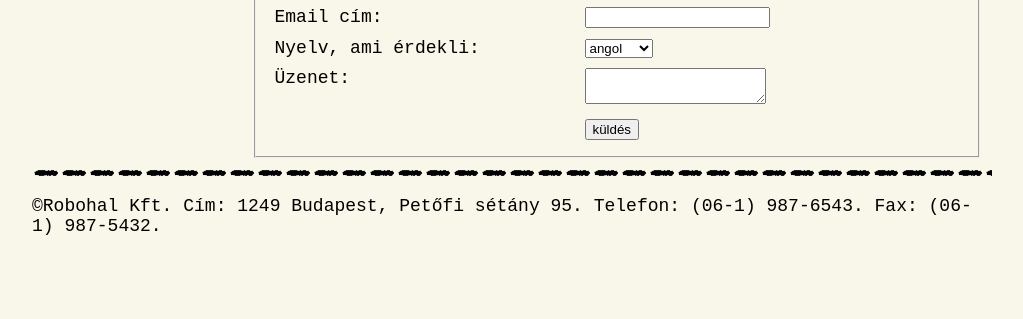
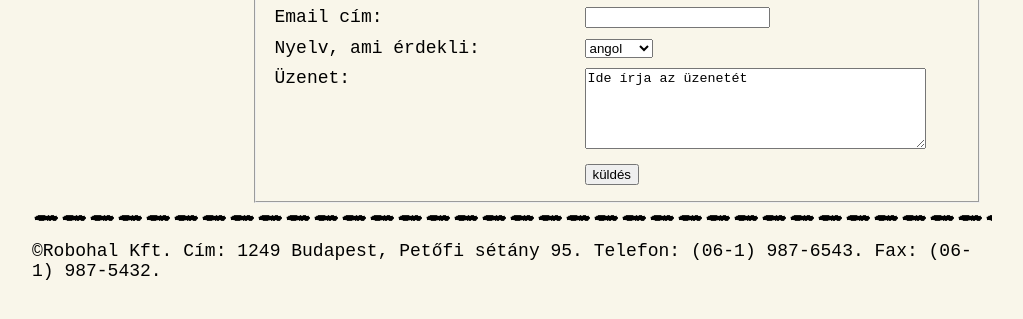
Before and after one commit to paaldorina/munkaf-jlok-9, a plain HTML site: page kapcsolat.html in a window 1280 px wide. Shown: the part 255-574 px from the top of the page, without its empty margins (128-1151 px from the left). Drawn offline with Linux system fonts and the light colour scheme.

Commit message:
feladat 11

```diff
--- a/kapcsolat.html
+++ b/kapcsolat.html
@@ -52,7 +52,7 @@
                     </p>
                     <p>
                     <div>Üzenet:</div>
-                    <div><textarea name="uzenet"></textarea></div>
+                    <div><textarea rows="5" cols="40" name="uzenet">Ide írja az üzenetét</textarea></div>
                     </p>
                     <p>
                     <div></div>
```
